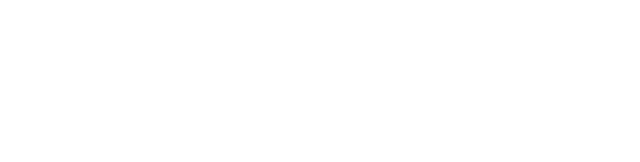
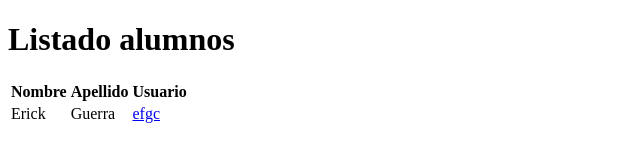
Before and after one commit to Sasssenach/sesion21, a plain HTML site: page index.html in a window 1280 px wide. Shown: the whole page, without its empty margins (0-640 px from the left). Drawn offline with Linux system fonts and the light colour scheme.

Commit message:
Segundo commit, agregamos contenido a index.html y las instrucciones

```diff
--- a/index.html
+++ b/index.html
@@ -5,10 +5,25 @@
     <meta http-equiv="X-UA-Compatible" content="IE=edge">
     <meta name="viewport" content="width=device-width, initial-scale=1.0">
     <title>Listado alumnos
-
     </title>
 </head>
 <body>
-
+    <h1>Listado alumnos</h1>
+    <table>
+        <thead>
+            <tr>
+                <th>Nombre</th>
+                <th>Apellido</th>
+                <th>Usuario</th>
+            </tr>
+        </thead>
+        <tbody>
+            <tr>
+                <td>Erick</td>
+                <td>Guerra</td>
+                <td><a href="https://github.com/efgc" target="blank">efgc</a></td>
+            </tr>
+        </tbody>
+    </table>
 </body>
 </html>
```
